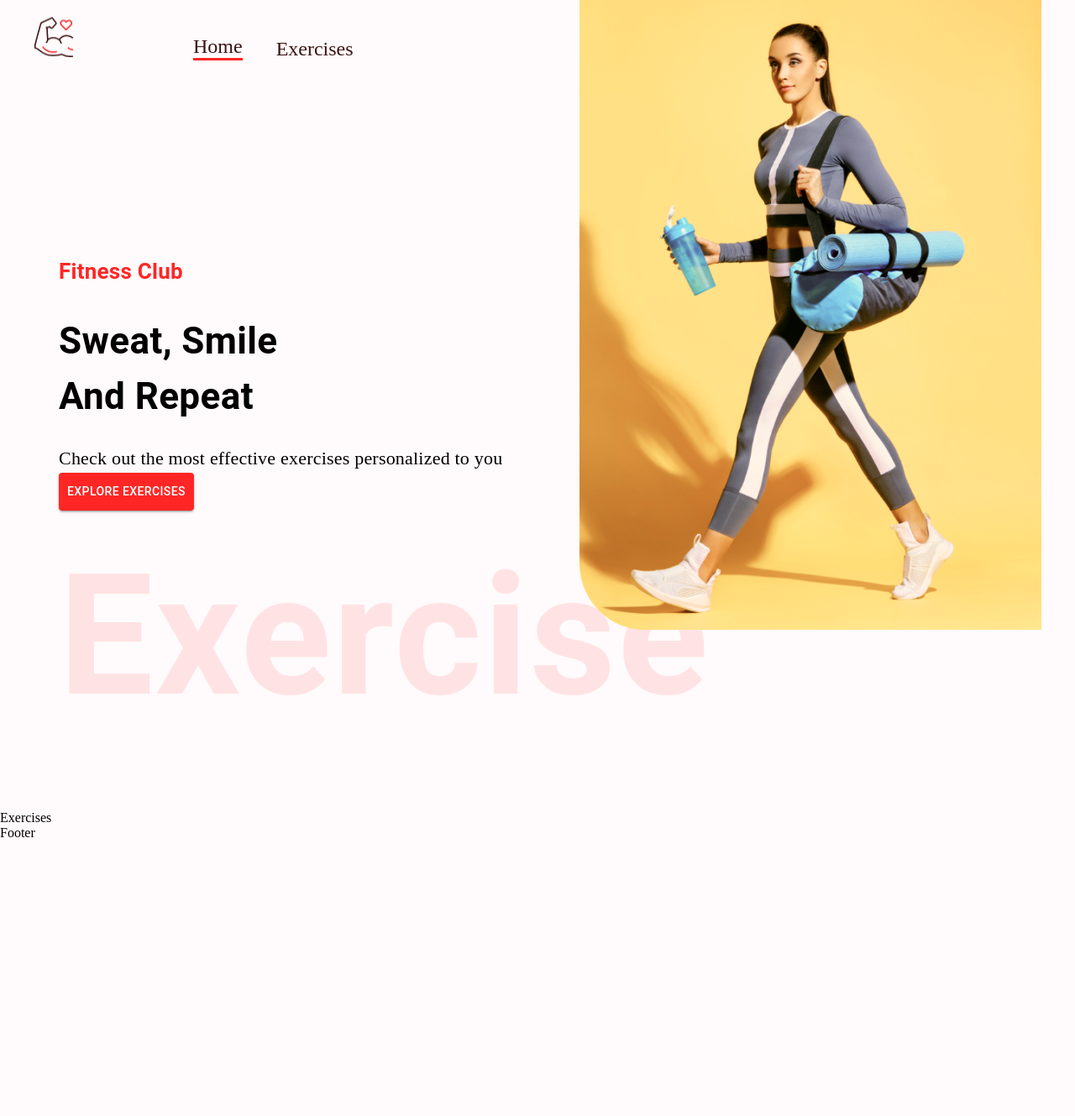
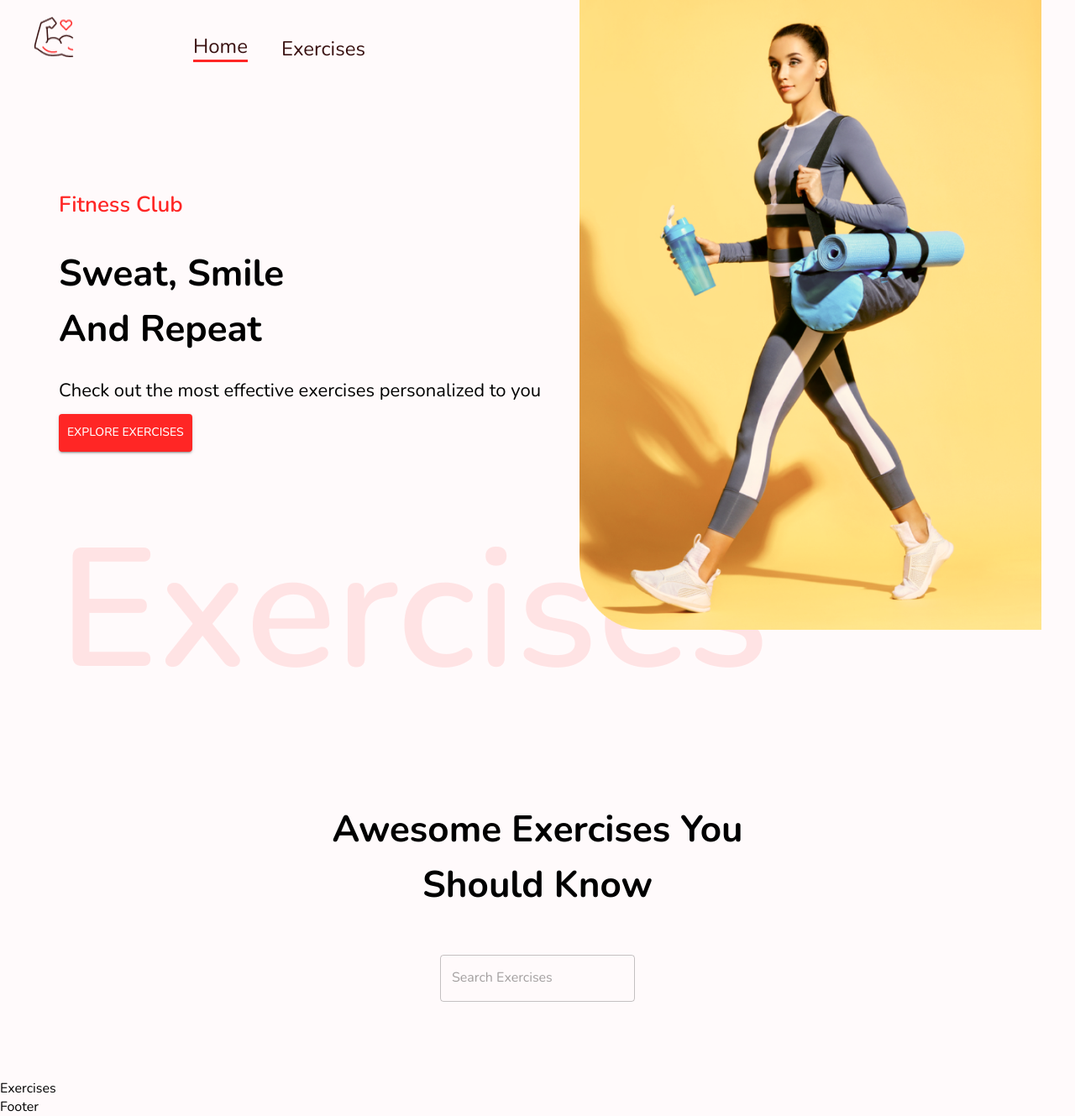
Before and after one commit to lohitpant/exercise-rapid-api-ui, a React (Create React App) app: page / in a window 1280 px wide. Shown: the whole page at 84% size. Before the commit the page ends 1001 px from the top, so only its background shows below. Built offline with nearby package versions, Linux system fonts and the light colour scheme.

Commit message:
Added Nunito Google Font to MUI theme

```diff
--- a/src/App.css
+++ b/src/App.css
@@ -1,16 +1,18 @@
-body{
-    font-family: 'Josefin Sans';
-    background-color: #FFFAFB;
+@import url('https://fonts.googleapis.com/css2?family=Nunito:wght@200;300;400;500;600;700;800;900&display=swap');
+
+body {
+  font-family: 'Nunito', sans-serif;
+  background-color: #FFFAFB;
 }
 
-*{
-    padding: 0px;
-    margin: 0px;
-    box-sizing: border-box;
+* {
+  padding: 0px;
+  margin: 0px;
+  box-sizing: border-box;
 }
 
-::-webkit-scrollbar{
-    width: 0px;
+::-webkit-scrollbar {
+  width: 0px;
 }
 
 .hero-banner-img {
--- a/src/App.js
+++ b/src/App.js
@@ -1,22 +1,32 @@
 import React from 'react'
 import './App.css'
 import { Route, Routes } from 'react-router-dom';
-import { Box } from '@mui/material';
+import { Box, ThemeProvider, createTheme } from '@mui/material';
 import Navbar from './components/Navbar';
 import Home from './pages/Home';
 import ExerciseDetail from './pages/ExerciseDetail';
 import Footer from './components/Footer';
 
+const googleFont = "'Nunito', sans-serif";
+
+const theme = createTheme({
+    typography: {
+        fontFamily: googleFont
+    }
+})
+
 const App = () => {
     return (
-        <Box width="400px" sx={{ width: { xl: '1488px' } }} m="auto">
+        <ThemeProvider theme={theme}>
+            <Box width="400px" sx={{ width: { xl: '1488px' } }} m="auto" >
                 <Navbar />
                 <Routes>
                     <Route path="/" element={<Home />} />
                     <Route path="/exercise/:id" element={<ExerciseDetail />} />
                 </Routes>
-            <Footer/>
+                <Footer />
             </Box>
+        </ThemeProvider>
     )
 }
 
--- a/src/components/HeroBanner.js
+++ b/src/components/HeroBanner.js
@@ -4,23 +4,27 @@ import HeroBannerImage from '../assets/images/banner.png'
 
 const HeroBanner = () => {
     return (
-        <Box sx={{ mt: { lg: '212px', xs: '70px' }, ml: { sm: '50px' } }} p="20px">
-            <Typography color="#FF2625" fontWeight="600" fontSize="26px">Fitness Club</Typography>
+        <Box sx={{ mt: { lg: '130px', xs: '50px' }, ml: { sm: '50px' } }} p="20px">
+            <Typography color="#FF2625" fontWeight="600" fontSize="26px">
+                Fitness Club
+            </Typography>
             <Typography fontWeight={700} sx={{ fontSize: { lg: '44px', xs: '40px' } }} mb="23px" mt="30px">
                 Sweat, Smile <br />
                 And Repeat
             </Typography>
-            <Typography fontSize="22px" fontFamily="Alegreya" lineHeight="35px">
+            <Typography fontSize="22px" lineHeight="35px">
                 Check out the most effective exercises personalized to you
             </Typography>
             <Button variant='contained' color='error' href='#exercises' sx={{
-                backgroundColor:'#ff2625', padding:'10px'
+                backgroundColor: '#ff2625', padding: '10px', mt: '10px'
             }}>
                 Explore Exercises
             </Button>
-            <Typography fontWeight={600} color="#FF2625" sx={{ opacity: '0.1',
-                display: { lg: 'block', xs: 'none' }, fontSize: '200px' }}>
-                Exercise
+            <Typography fontWeight={600} color="#FF2625" sx={{
+                opacity: '0.1', mt:'40px',
+                display: { lg: 'block', xs: 'none' }, fontSize: '200px'
+            }}>
+                Exercises
             </Typography>
             <img src={HeroBannerImage} alt="hero-banner" className="hero-banner-img" />
         </Box>
--- a/src/components/Navbar.js
+++ b/src/components/Navbar.js
@@ -5,7 +5,7 @@ import { Link } from 'react-router-dom';
 
 function Navbar() {
     return (
-        <Stack direction='row' justifyContent='space-around' sx={{gap:{
+        <Stack className='navbar-container' direction='row' justifyContent='space-around' sx={{gap:{
             sm:'122px', xs:'40px'
         }, mt:{sm:'20px', xs:'10px'}, justifyContent:'none'}} px='20px'>
             <Link to='/'>
--- a/src/components/SearchExercises.js
+++ b/src/components/SearchExercises.js
@@ -1,10 +1,17 @@
-import { Stack } from '@mui/material'
+import { Box, Stack, TextField, Typography } from '@mui/material'
 import React from 'react'
 
 const SearchExercises = () => {
   return (
-    <Stack alignItems='center' mt='37px'>
-
+    <Stack alignItems='center' mt='37px' justifyContent='center' p='20px'>
+      <Typography fontWeight={700} sx={{
+        fontSize:{lg:'44px', xs:'30px'}
+      }} mb="50px" textAlign='center'>
+        Awesome Exercises You <br /> Should Know
+      </Typography>
+      <Box position='relative' mb='72px'>
+        <TextField height='76px' value="" onChange={(e)=>{}} placeholder='Search Exercises' type='text' />
+      </Box>
     </Stack>
   )
 }
```
Lines whose indentation alone changed are shown as unchanged.
